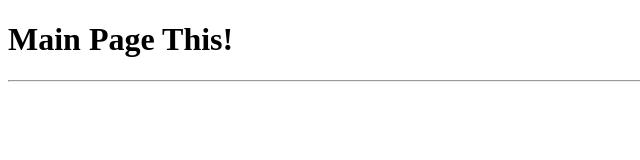
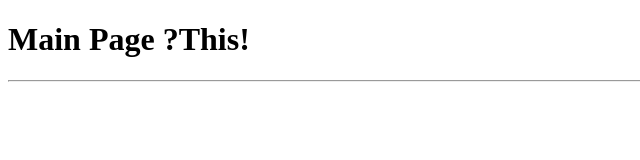
Before and after one commit to ToBinio/Main_Page, a website: page client/public/index.html in a window 1280 px wide. Shown: the full height of the page, 0-640 px from the left. Drawn offline with Linux system fonts and the light colour scheme.

Commit message:
Test Push

```diff
--- a/client/public/index.html
+++ b/client/public/index.html
@@ -5,7 +5,7 @@
     <title>MainPage</title>
 </head>
 <body>
-<h1>Main Page This!</h1>
+<h1>Main Page ?This!</h1>
 <hr>
 <script src="../src/index.js"></script>
 </body>
```
